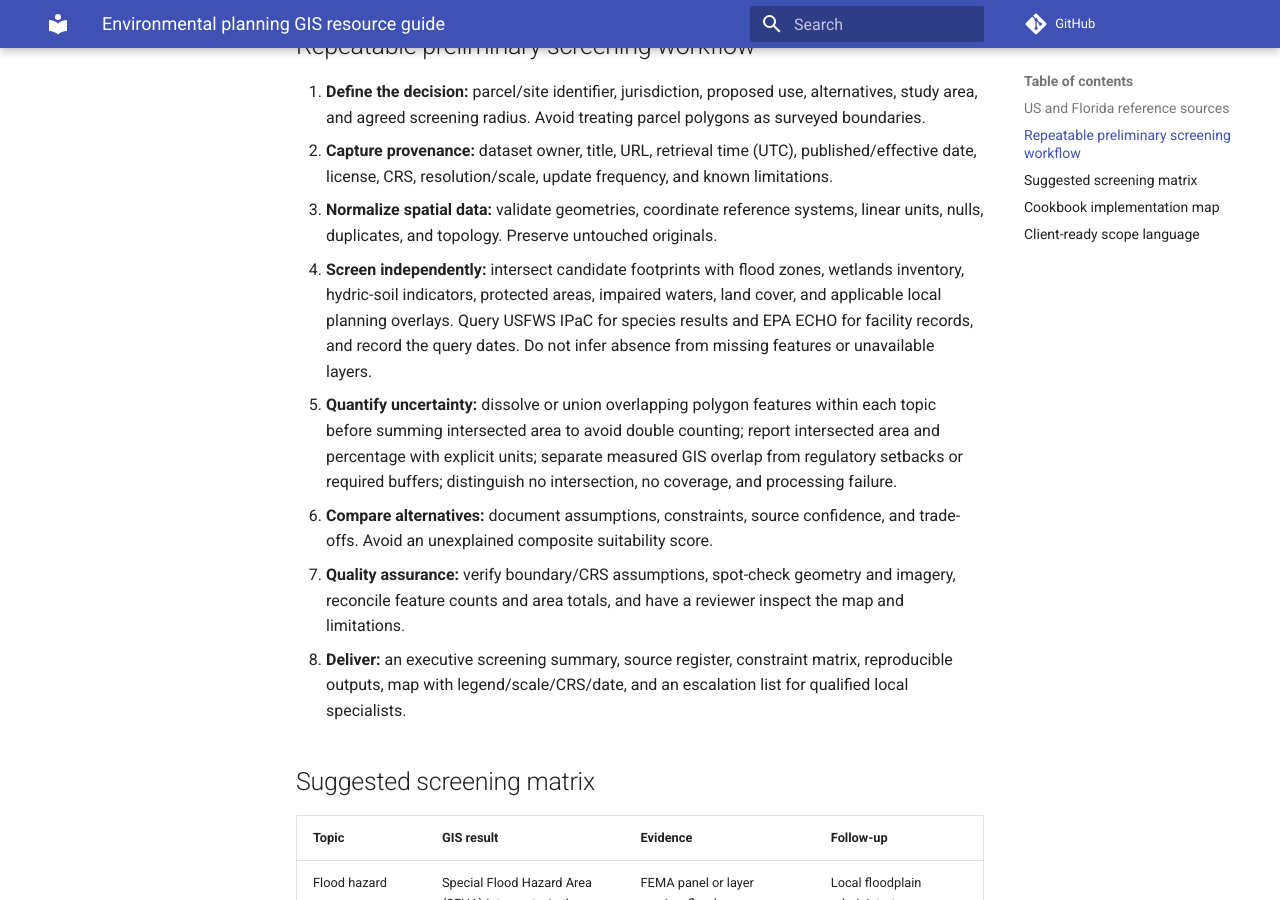
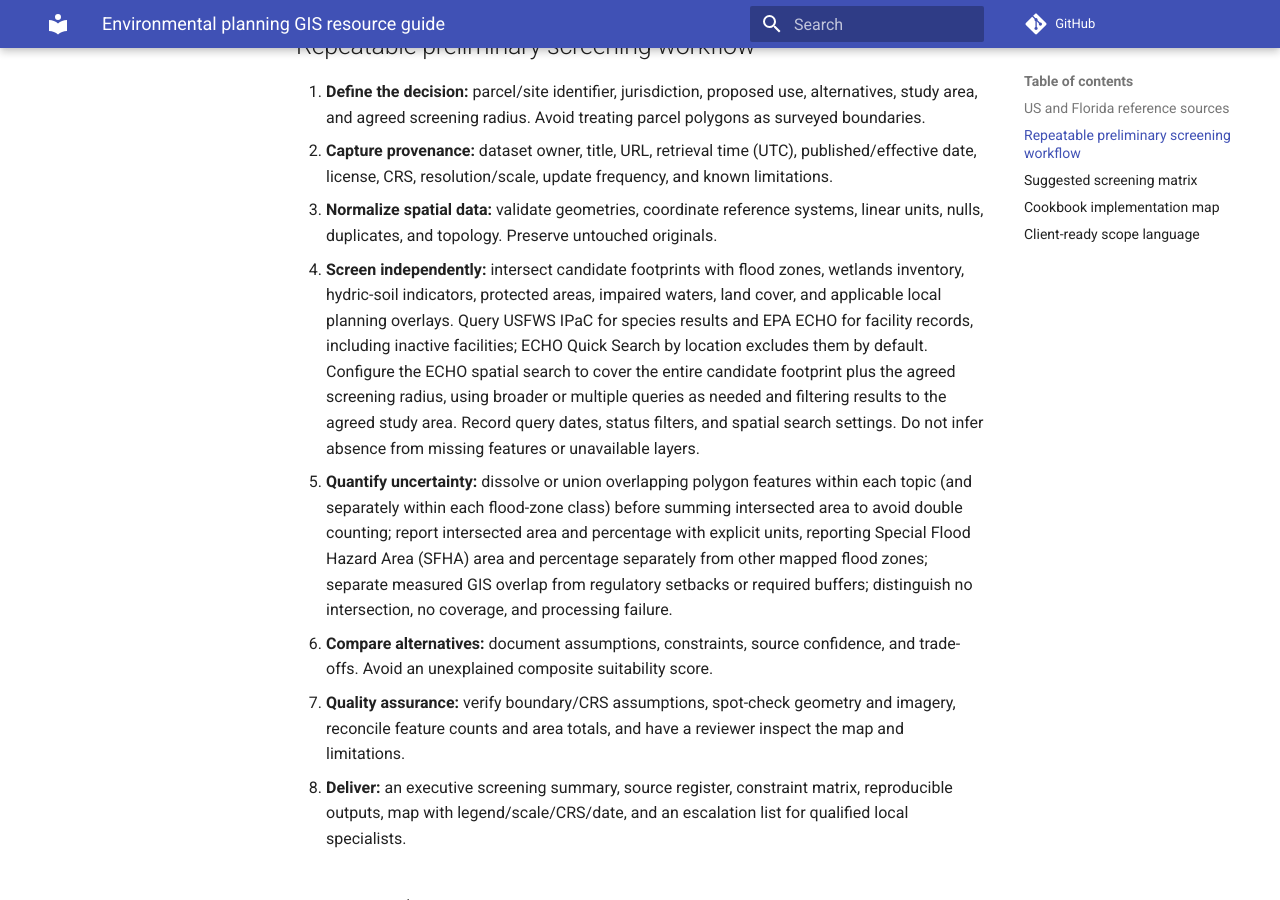
Before and after one commit to ZQM-Computing/geospatial-cookbooks, an MkDocs documentation site: the page built from docs/environmental-planning-resources.md, in a window 1280 px wide and 900 px high, scrolled down 1461 px. Built offline with MkDocs 1.6.1 and Material for MkDocs 9.7.7, drawn with Linux system fonts in a browser that asks for light colours; comment, search, counter and statistics services are not loaded.

Commit message:
docs: clarify ECHO screening coverage and separate flood-zone overlap reporting
<!-- coderabbit-ai-generated:v1 -->

```diff
--- a/docs/environmental-planning-resources.md
+++ b/docs/environmental-planning-resources.md
@@ -25,16 +25,22 @@ External links are discovery starting points, **not live-verified downloads or g
 
 <!-- coderabbit-ai-generated-section:v1:a52651db042185aba4a949c68448523e96f0202b8da56211ad4ac1aef2e57bc3 -->
 
+<!-- coderabbit-ai-generated:v1 -->
+
+<!-- coderabbit-ai-generated-section:v1:43dcbaac7a6987e46cdf08accfe7cfc643e4047a7ff7ae864f2e4b98b4a52a2a -->
+
 ## Repeatable preliminary screening workflow
 
 1. **Define the decision:** parcel/site identifier, jurisdiction, proposed use, alternatives, study area, and agreed screening radius. Avoid treating parcel polygons as surveyed boundaries.
 2. **Capture provenance:** dataset owner, title, URL, retrieval time (UTC), published/effective date, license, CRS, resolution/scale, update frequency, and known limitations.
 3. **Normalize spatial data:** validate geometries, coordinate reference systems, linear units, nulls, duplicates, and topology. Preserve untouched originals.
-4. **Screen independently:** intersect candidate footprints with flood zones, wetlands inventory, hydric-soil indicators, protected areas, impaired waters, land cover, and applicable local planning overlays. Query USFWS IPaC for species results and EPA ECHO for facility records, and record the query dates. Do not infer absence from missing features or unavailable layers.
-5. **Quantify uncertainty:** dissolve or union overlapping polygon features within each topic before summing intersected area to avoid double counting; report intersected area and percentage with explicit units; separate measured GIS overlap from regulatory setbacks or required buffers; distinguish no intersection, no coverage, and processing failure.
+4. **Screen independently:** intersect candidate footprints with flood zones, wetlands inventory, hydric-soil indicators, protected areas, impaired waters, land cover, and applicable local planning overlays. Query USFWS IPaC for species results and EPA ECHO for facility records, including inactive facilities; ECHO Quick Search by location excludes them by default. Configure the ECHO spatial search to cover the entire candidate footprint plus the agreed screening radius, using broader or multiple queries as needed and filtering results to the agreed study area. Record query dates, status filters, and spatial search settings. Do not infer absence from missing features or unavailable layers.
+5. **Quantify uncertainty:** dissolve or union overlapping polygon features within each topic (and separately within each flood-zone class) before summing intersected area to avoid double counting; report intersected area and percentage with explicit units, reporting Special Flood Hazard Area (SFHA) area and percentage separately from other mapped flood zones; separate measured GIS overlap from regulatory setbacks or required buffers; distinguish no intersection, no coverage, and processing failure.
 6. **Compare alternatives:** document assumptions, constraints, source confidence, and trade-offs. Avoid an unexplained composite suitability score.
 7. **Quality assurance:** verify boundary/CRS assumptions, spot-check geometry and imagery, reconcile feature counts and area totals, and have a reviewer inspect the map and limitations.
 8. **Deliver:** an executive screening summary, source register, constraint matrix, reproducible outputs, map with legend/scale/CRS/date, and an escalation list for qualified local specialists.
+
+<!-- /coderabbit-ai-generated:v1 -->
 
 <!-- /coderabbit-ai-generated:v1 -->
 
```
